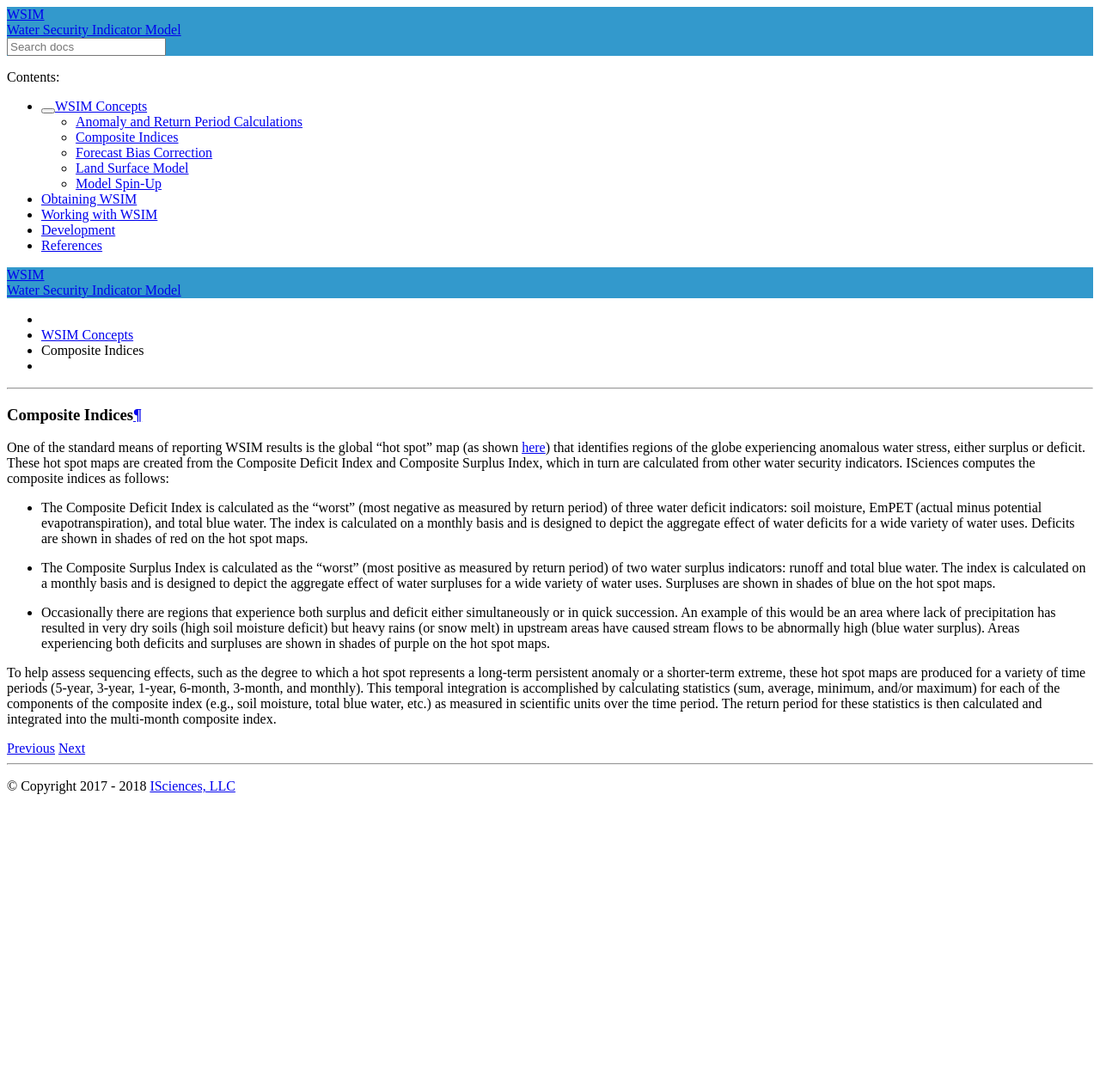
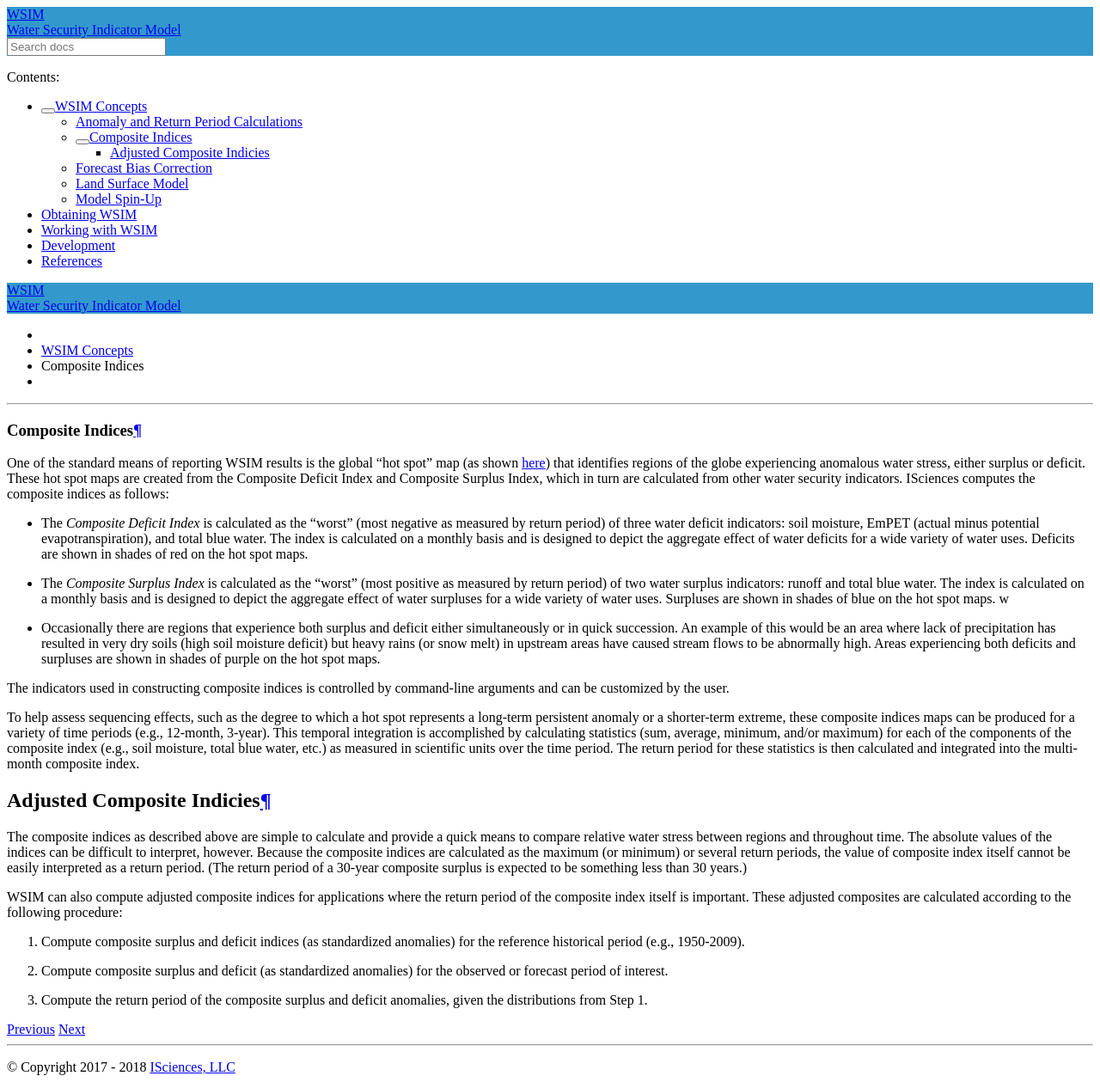
Before and after one commit to isciences/wsim, a Sphinx documentation site: the page built from docs/concepts/composite_indices.rst, in a window 1280 px wide. Shown: the whole page at 86% size. Built offline with Sphinx 7.4.7 and the Read the Docs theme 2.0.0, drawn with Linux system fonts in a browser that asks for light colours; before the commit the page ends 932 px from its top, so only the background shows below that.

Commit message:
Add doc entry about adjusted composites

```diff
--- a/docs/concepts/composite_indices.rst
+++ b/docs/concepts/composite_indices.rst
@@ -4,9 +4,27 @@
 One of the standard means of reporting WSIM results is the global “hot spot” map (as shown :ref:`here <example-global-hotspot>`) that identifies regions of the globe experiencing anomalous water stress, either surplus or deficit.
 These hot spot maps are created from the Composite Deficit Index and Composite Surplus Index, which in turn are calculated from other water security indicators. ISciences computes the composite indices as follows:
 
-- The Composite Deficit Index is calculated as the “worst” (most negative as measured by return period) of three water deficit indicators: soil moisture, EmPET (actual minus potential evapotranspiration), and total blue water. The index is calculated on a monthly basis and is designed to depict the aggregate effect of water deficits for a wide variety of water uses. Deficits are shown in shades of red on the hot spot maps.
-- The Composite Surplus Index is calculated as the “worst” (most positive as measured by return period) of two water surplus indicators: runoff and total blue water. The index is calculated on a monthly basis and is designed to depict the aggregate effect of water surpluses for a wide variety of water uses. Surpluses are shown in shades of blue on the hot spot maps.
-- Occasionally there are regions that experience both surplus and deficit either simultaneously or in quick succession. An example of this would be an area where lack of precipitation has resulted in very dry soils (high soil moisture deficit) but heavy rains (or snow melt) in upstream areas have caused stream flows to be abnormally high (blue water surplus). Areas experiencing both deficits and surpluses are shown in shades of purple on the hot spot maps.
+- The *Composite Deficit Index* is calculated as the “worst” (most negative as measured by return period) of three water deficit indicators: soil moisture, EmPET (actual minus potential evapotranspiration), and total blue water. The index is calculated on a monthly basis and is designed to depict the aggregate effect of water deficits for a wide variety of water uses. Deficits are shown in shades of red on the hot spot maps.
+- The *Composite Surplus Index* is calculated as the “worst” (most positive as measured by return period) of two water surplus indicators: runoff and total blue water. The index is calculated on a monthly basis and is designed to depict the aggregate effect of water surpluses for a wide variety of water uses. Surpluses are shown in shades of blue on the hot spot maps.
+  w
+- Occasionally there are regions that experience both surplus and deficit either simultaneously or in quick succession. An example of this would be an area where lack of precipitation has resulted in very dry soils (high soil moisture deficit) but heavy rains (or snow melt) in upstream areas have caused stream flows to be abnormally high. Areas experiencing both deficits and surpluses are shown in shades of purple on the hot spot maps.
 
-To help assess sequencing effects, such as the degree to which a hot spot represents a long-term persistent anomaly or a shorter-term extreme, these hot spot maps are produced for a variety of time periods (5-year, 3-year, 1-year, 6-month, 3-month, and monthly).
+The indicators used in constructing composite indices is controlled by command-line arguments and can be customized by the user.
+
+To help assess sequencing effects, such as the degree to which a hot spot represents a long-term persistent anomaly or a shorter-term extreme, these composite indices maps can be produced for a variety of time periods (e.g., 12-month, 3-year).
 This temporal integration is accomplished by calculating statistics (sum, average, minimum, and/or maximum) for each of the components of the composite index (e.g., soil moisture, total blue water, etc.) as measured in scientific units over the time period. The return period for these statistics is then calculated and integrated into the multi-month composite index.
+
+Adjusted Composite Indicies
+^^^^^^^^^^^^^^^^^^^^^^^^^^^
+
+The composite indices as described above are simple to calculate and provide a quick means to compare relative water stress between regions and throughout time.
+The absolute values of the indices can be difficult to interpret, however.
+Because the composite indices are calculated as the maximum (or minimum) or several return periods, the value of composite index itself cannot be easily interpreted as a return period.
+(The return period of a 30-year composite surplus is expected to be something less than 30 years.)
+
+WSIM can also compute adjusted composite indices for applications where the return period of the composite index itself is important.
+These adjusted composites are calculated according to the following procedure:
+
+1. Compute composite surplus and deficit indices (as standardized anomalies) for the reference historical period (e.g., 1950-2009).
+2. Compute composite surplus and deficit (as standardized anomalies) for the observed or forecast period of interest.
+3. Compute the return period of the composite surplus and deficit anomalies, given the distributions from Step 1.
```
